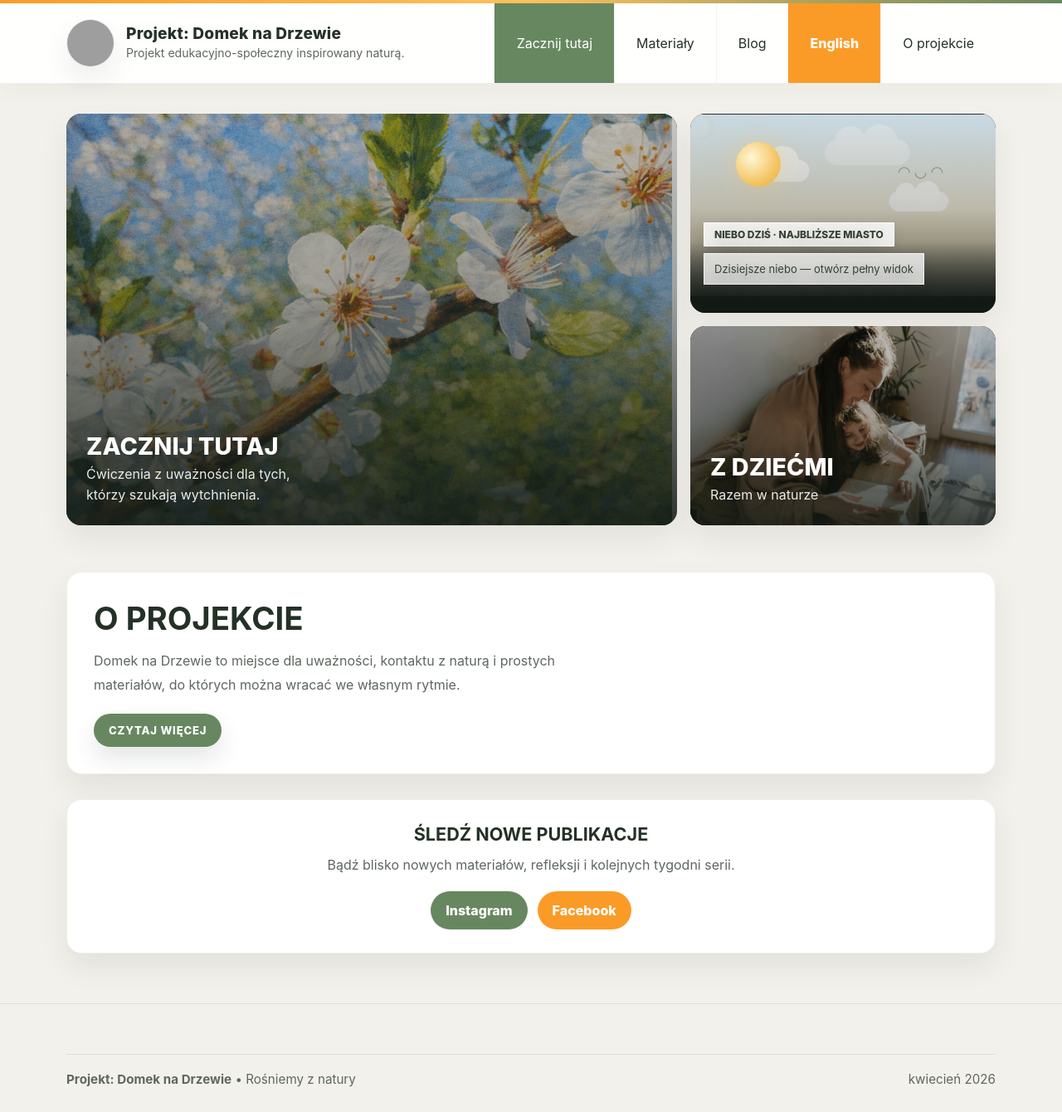
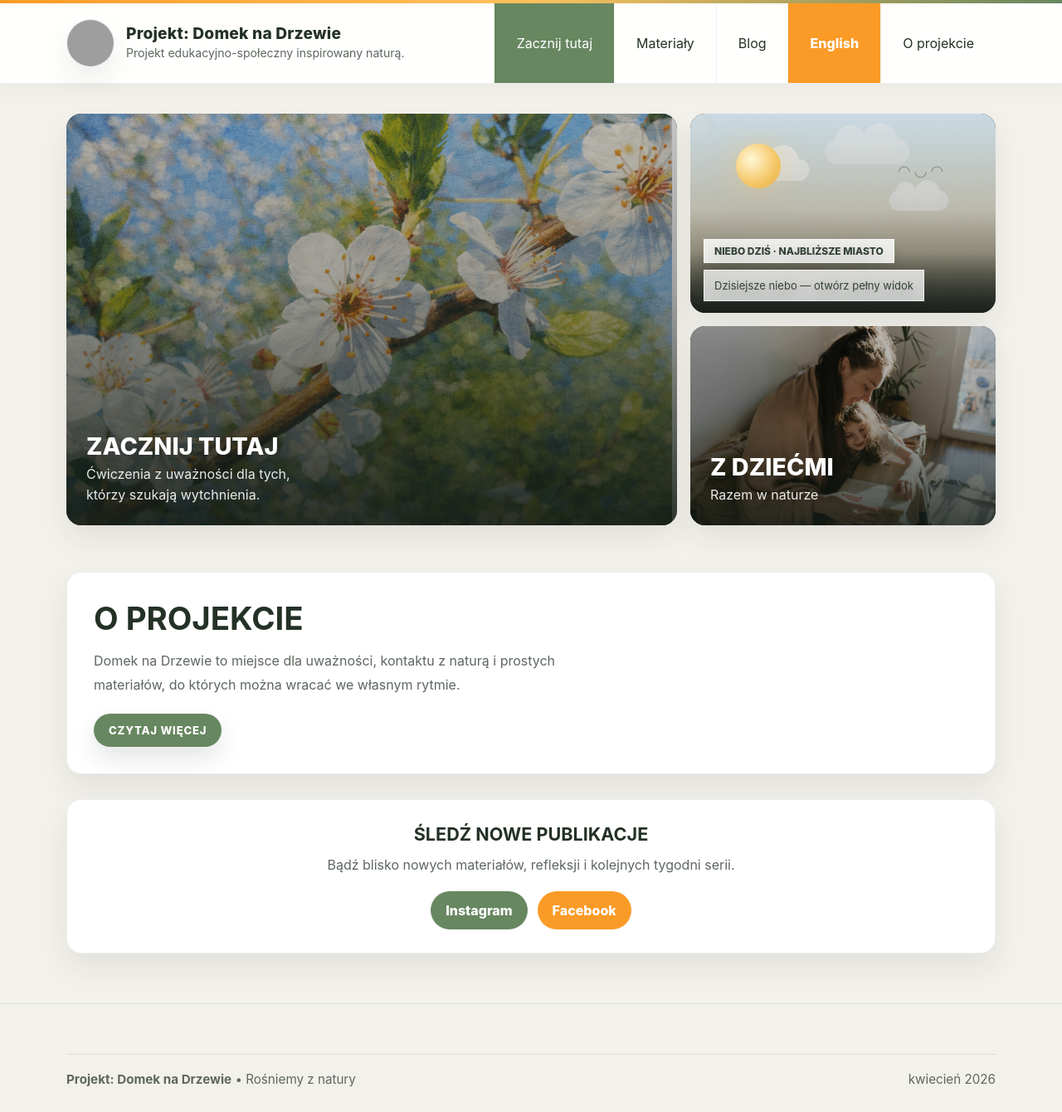
Before and after one commit to akonkia/domeknadrzewie, a Jekyll site: the page index.html, which Jekyll copies as it is, in a window 1280 px wide and 1340 px high. Shown: the whole window at 83% size. Built offline with Jekyll 4.4.1, drawn with Linux system fonts in a browser that asks for light colours; grey boxes are pictures that could not be loaded.

Commit message:
Fix homepage sky tile layout

```diff
--- a/assets/css/sky-mini-widget.css
+++ b/assets/css/sky-mini-widget.css
@@ -13,6 +13,14 @@
   overflow: hidden;
   transition: background 0.8s ease;
   padding: 0;
+}
+
+.sky-mini-scene--tile {
+  position: absolute;
+  inset: 0;
+  min-height: 0;
+  flex: none;
+  border-top: 0;
 }
 
 .sky-mini-stars,
```
